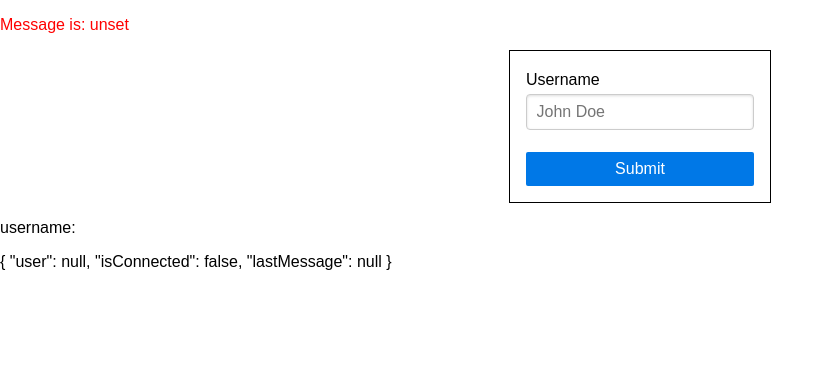
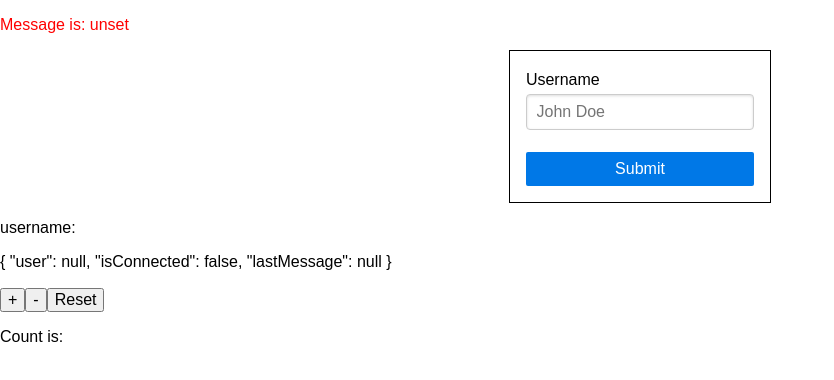
Before and after one commit to aniruddha-jafa/card-game, a Next.js app in the folder client/: page / in a window 1280 px wide. Shown: the top 380 px of the page, without its empty margins (0-834 px from the left). Built offline with nearby package versions, Linux system fonts and the light colour scheme; no server answers.

Commit message:
dummy counter for live interaction

```diff
--- a/client/pages/index.js
+++ b/client/pages/index.js
@@ -1,7 +1,48 @@
 import { useState, useEffect } from 'react'
 import Head from 'next/head'
 import Login from '../components/Login'
+import socket from '../utils/socket'
+
 import styles from '../styles/Home.module.scss'
+
+const Counter = () => {
+    const [count, setCount] = useState(null)
+
+    useEffect(() => {
+        socket.connect()
+        socket.on('connect_error', (err) => {
+            console.error('Connection error: ', err)
+        })
+        socket.on('count:update', (data) => {
+            setCount(data.count)
+        })
+        return () => {
+            socket.off('connect_error')
+            socket.off('count:update')
+        }
+    }, [])
+
+    const onPlus = (e) => {
+        // setCount(count + 1)
+        socket.emit('count:plus')
+    }
+    const onMinus = (e) => {
+        // setCount(count - 1)
+        socket.emit('count:minus')
+    }
+    const onReset = (e) => {
+        // setCount(0)
+        socket.emit('count:reset')
+    }
+    return (
+        <>
+            <button onClick={onPlus}>+</button>
+            <button onClick={onMinus}>-</button>
+            <button onClick={onReset}>Reset</button>
+            <p>Count is: {count}</p>
+        </>
+    )
+}
 
 export default function Home() {
     const [message, setMessage] = useState('unset')
@@ -26,6 +67,7 @@ export default function Home() {
                 <p className={styles.hello}>Message is: {message} </p>
                 <Login />
             </main>
+            <Counter />
         </div>
     )
 }
```
Also changed, not shown: 1 other file (tests, documents, lock files or other folders).
